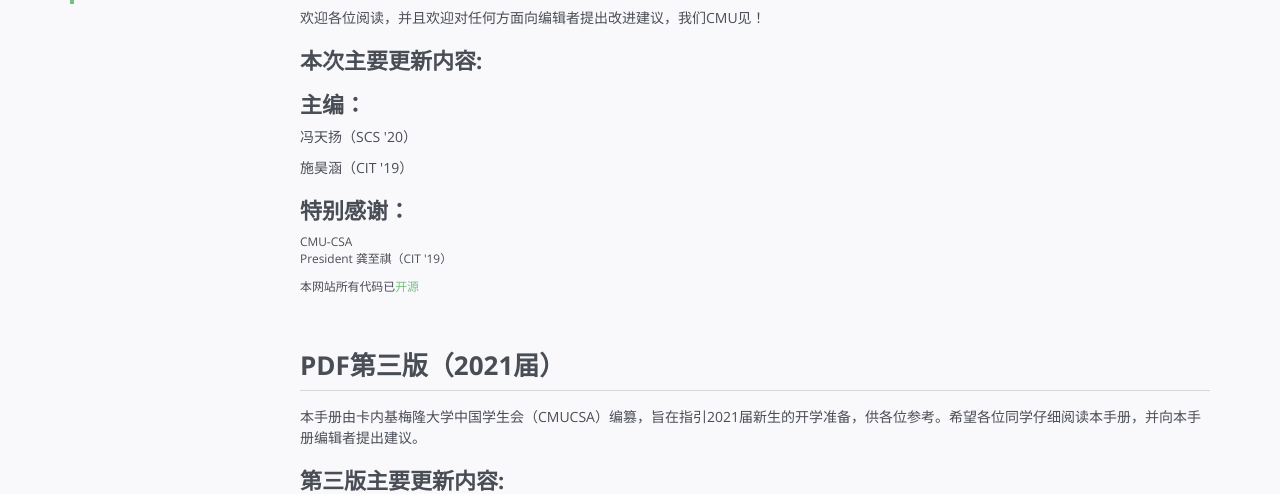
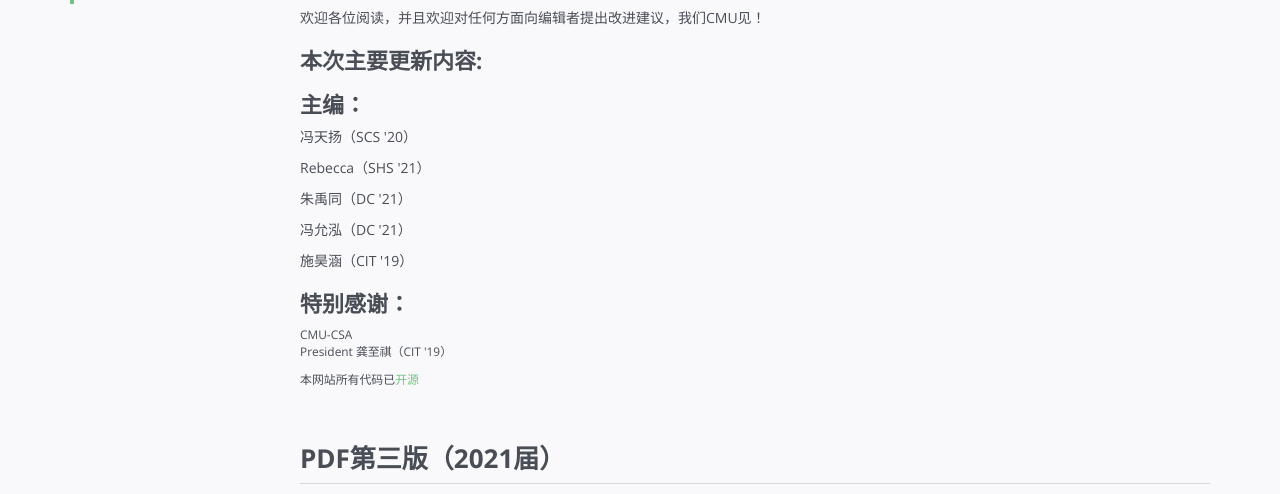
Before and after one commit to haohanshi/Freshman-Prepare-Guide, a Django app: page /guide/preface in a window 1280 px wide. Shown: the part 386-880 px from the top of the page. Run offline with Django 3.2, Linux system fonts and the light colour scheme; some libraries are stand-ins or nearby versions.

Commit message:
add author

```diff
--- a/guide/templates/guide/preface.html
+++ b/guide/templates/guide/preface.html
@@ -52,6 +52,9 @@
                                         <p></p>
                                         <h2>主编：</h2>
                                         <p>冯天扬（SCS '20）</p>
+                                        <p>Rebecca（SHS '21）</p>
+                                        <p>朱禹同（DC '21）</p>
+                                        <p>冯允泓（DC '21）</p>
                                         <p>施昊涵（CIT '19）</p>
                                         <h2>特别感谢：</h2>
                                         <p class="small">CMU-CSA</br>President 龚至祺（CIT '19）</p>
```
